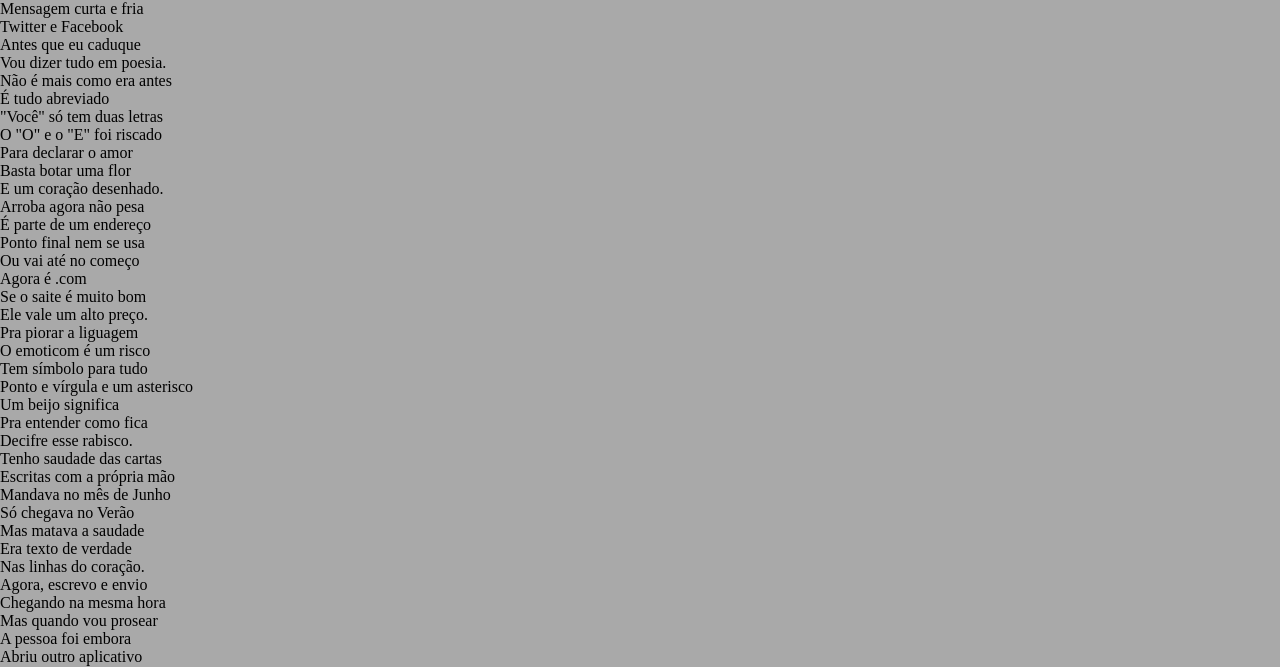
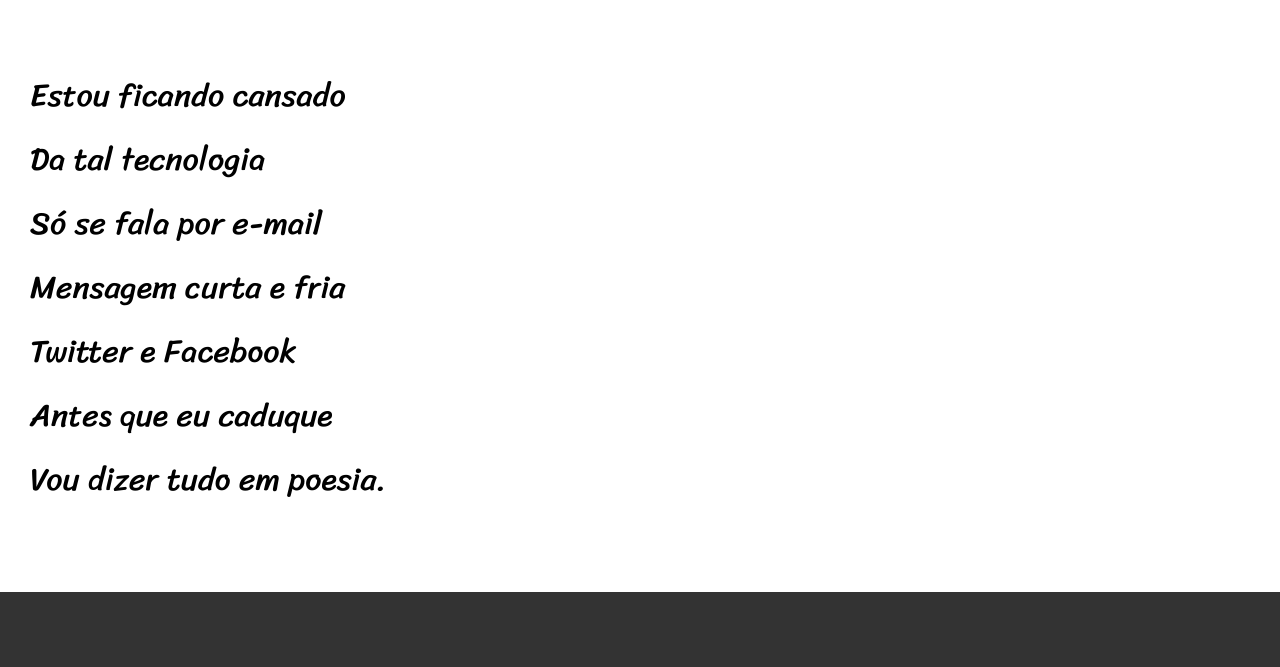
Before and after one commit to simaosirineu/html_css, a plain HTML site: page d12/index.html in a window 1280 px wide. Shown: the part 209-876 px from the top of the page. Drawn offline with Linux system fonts and the light colour scheme.

Commit message:
Atualização de estilo desafio 12

```diff
--- a/d12/estilo/style.css
+++ b/d12/estilo/style.css
@@ -1,13 +1,26 @@
 @charset "UTF-8";
+
+@import url('https://fonts.googleapis.com/css2?family=Passion+One&display=swap');
+
+@import url('https://fonts.googleapis.com/css2?family=Sriracha&display=swap');
+
+:root {
+    --fonte1: Verdana, Geneva, Tahoma, sans-serif;
+    --fonte2: "Passion One", sans-serif;
+    --fonte3: "Sriracha", cursive;
+}
 
 * {
     margin: 0px;
     padding: 0px;
+    font-size: 1em;
+
 }
 
 html, body {
     min-height: 100vh;
     background-color: darkgray;
+    font-family: var(--fonte1);
 }
 
 header {
@@ -21,10 +34,13 @@
 
     padding-top: 50px;
     font-variant: small-caps;
+    font-family: var(--fonte2);
+    font-size: 5vw;
 }
 
 header > p {
     padding-bottom: 50px;
+    font-size: 1.5vw;
 }
 
 header a, footer a {
@@ -37,6 +53,33 @@
     text-decoration: underline;
 }
 
+section {
+    padding-top: 10vh;
+    padding-bottom: 10vh;
+    line-height: 2em;
+    padding-left: 30px;
+    font-family: var(--fonte3);
+    font-size: 2.5vw;
+
+}
+
+section.normal {
+    background-color: white;
+    color: black;
+}
+
+section.imagem {
+    background-color: rgb(51, 51, 51);
+    color: white;
+}
+
+section.imagem > p {
+    display: inline-block;
+    padding: 5px;
+    background-color: rgba(0, 0, 0, 0.253);
+
+}
+
 footer > p {
 
     color: white;
```
